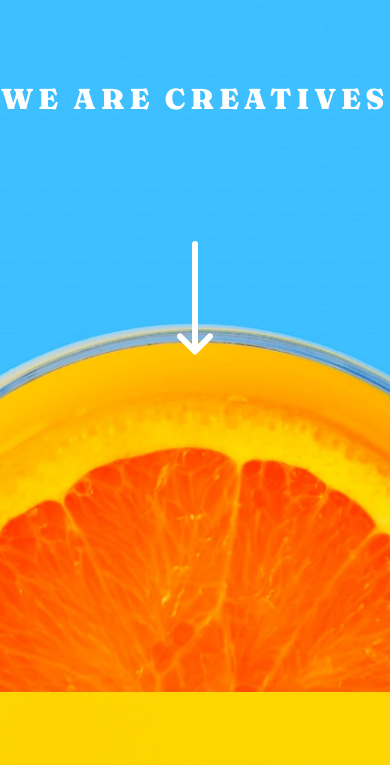
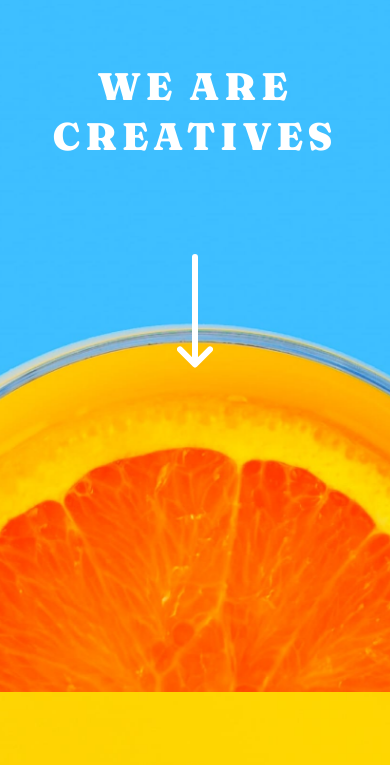
Before and after one commit to abdul-razaq/sunnyside-agency-landing-page, a plain HTML site: page index.html in a window 390 px wide. Shown: the part 68-833 px from the top of the page. Drawn offline with Linux system fonts and the light colour scheme.

Commit message:
minor modification

```diff
--- a/sass/base/_typography.scss
+++ b/sass/base/_typography.scss
@@ -50,3 +50,16 @@
 		color: $color-white;
 	}
 }
+
+@media screen and (max-width: 434px) {
+	.heading-primary {
+	font-family: $secondary-font-family;
+	font-size: 8rem;
+	text-transform: uppercase;
+	color: $color-white;
+	letter-spacing: 1rem;
+	text-align: center;
+	font-weight: $fraunces-font-weight-black;
+	line-height: 1.3;
+}
+}
```
Also changed, not shown: css/main.min.css.
